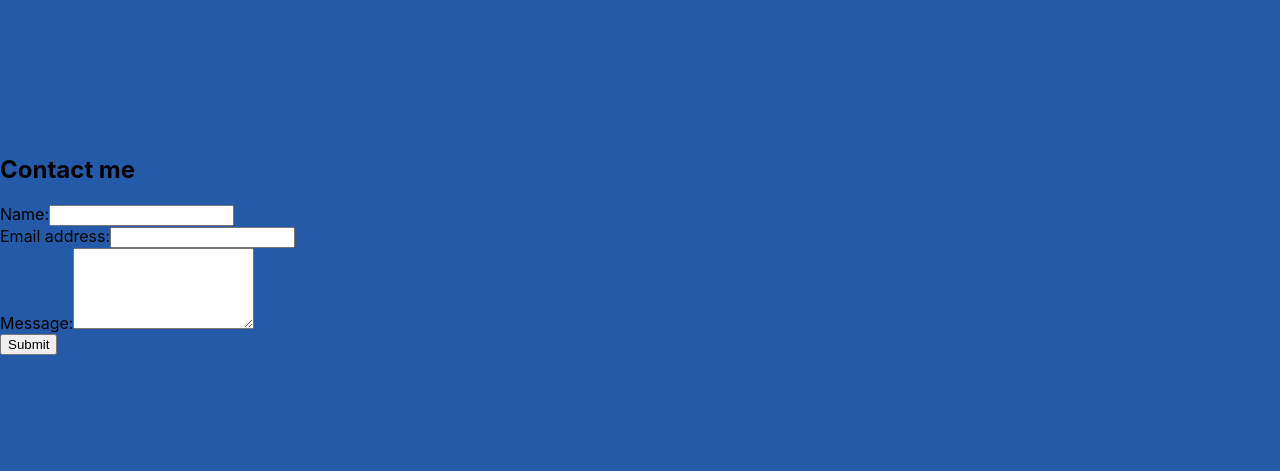
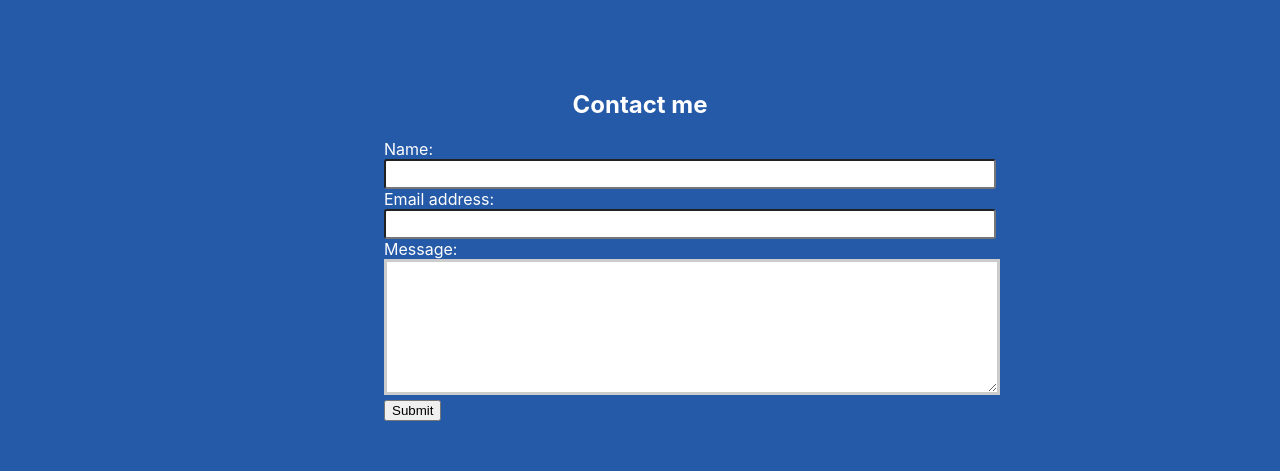
Before and after one commit to dsamuelson/spa-portfolio, a React (Create React App) app: page / in a window 1280 px wide. Both pictures are taken after a click on the element "Contact". Shown: the part 176-647 px from the top of the page. Built offline with nearby package versions, Linux system fonts and the light colour scheme.

Commit message:
added contact form styling

```diff
--- a/src/components/Contact/index.js
+++ b/src/components/Contact/index.js
@@ -22,19 +22,22 @@ function ContactForm() {
       }
 
     return (
-        <section>
+        <section className="form-cont">
           <h1>Contact me</h1>
           <form id="contact-form" onSubmit={handleSubmit}>
             <div>
                 <label htmlFor="name">Name:</label>
+                <br />
                 <input type="text" name="name" defaultValue={name} onBlur={handleChange}/>
             </div>
             <div>
                 <label htmlFor="email">Email address:</label>
+                <br />
                 <input type="email" name="email" defaultValue={email} onBlur={handleChange}/>
             </div>
             <div>
                 <label htmlFor="message">Message:</label>
+                <br />
                 <textarea name="message" rows="5" defaultValue={message} onBlur={handleChange}/>
             </div>
             {errorMessage && (<div>
--- a/src/index.css
+++ b/src/index.css
@@ -101,3 +101,34 @@ footer a {
   margin-right: 20px;
   text-align: left;
 }
+
+.form-cont {
+  display: flex;
+  flex-direction: column;
+  color: white;
+  align-items: center;
+}
+
+form {
+  width: 40%;
+}
+
+input {
+  font-size: 1rem;
+  padding: 0.25rem;
+  outline: none;
+  border-radius: 3px;
+  transition: box-shadow 0.2s;
+  width: 600px;
+}
+
+input:focus {
+  box-shadow: 0 0 .25rem rgba(0, 0, 0, .5);
+}
+
+textarea {
+	width: 600px;
+	height: 120px;
+	border: 3px solid #cccccc;
+	padding: 5px;
+}
```
